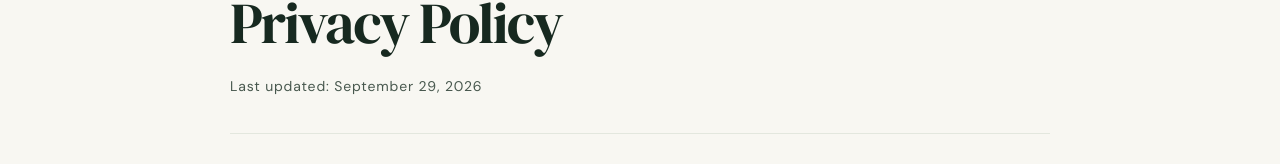
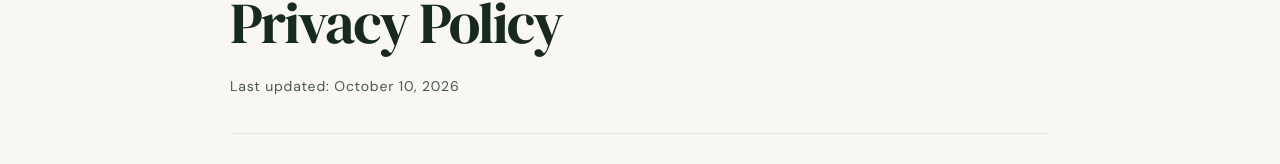
Before and after one commit to iurjoh/pilares, a React (Vite) app: page /privacy in a window 1280 px wide. Shown: the part 215-379 px from the top of the page. Built offline with nearby package versions, Linux system fonts and the light colour scheme.

Commit message:
Privacidade: atualiza data da politica para 10 de outubro de 2026

```diff
--- a/src/i18n/en.ts
+++ b/src/i18n/en.ts
@@ -17,7 +17,7 @@ export const EN: Record<string, string> = {
   "Baixe uma cópia antes de apagar. O arquivo pode conter notas de saúde, religião e finanças; guarde-o em lugar privado. Em aparelho compartilhado, outras pessoas podem acessar os dados salvos neste navegador. Não há backup automático.": "Download a copy before deleting. The file may contain health, religious and financial notes; keep it private. On a shared device, others may access data saved in this browser. There is no automatic backup.",
   "Baixar meus dados": "Download my data",
   "Apagar todos os meus dados": "Delete all my data",
-  "Última atualização: 29 de setembro de 2026": "Last updated: September 29, 2026",
+  "Última atualização: 10 de outubro de 2026": "Last updated: October 10, 2026",
   "Os registros que você digita ficam no seu navegador. A hospedagem e os serviços opcionais recebem dados técnicos de conexão; a biblioteca usa o Google diretamente no navegador.": "The entries you make stay in your browser. Hosting and optional services receive technical connection data; the library connects to Google directly from your browser.",
   "O app não envia o conteúdo desses registros a um servidor do Pilares e não faz backup deles. A hospedagem pode registrar dados técnicos de acesso. Limpar os dados do site ou trocar de aparelho sem exportar pode apagar o histórico. Em aparelhos compartilhados, outras pessoas que usem o mesmo perfil do navegador podem acessar os registros.": "The app does not send the content of those entries to a Pilares server and does not back them up. Hosting may log technical access data. Clearing site data or changing devices without exporting may erase your history. On shared devices, others using the same browser profile may access the entries.",
   "No Google Drive, o escopo pedido é drive.file: o app pode acessar apenas os arquivos que você escolher na Google Picker. Escolher uma pasta não libera o conteúdo dela, então você seleciona os PDFs. Esse escopo permite acesso aos arquivos autorizados; o app não oferece funções de escrita, mas o escopo em si não é somente leitura. O Pilares nunca vê a sua senha, nunca lista o restante do seu Drive e não copia os seus PDFs.": "For Google Drive, the requested scope is drive.file: the app can only access the files you choose in the Google Picker. Choosing a folder does not grant its contents, so you select the PDFs. This scope permits access to the authorized files; the app offers no write features, but the scope itself is not read-only. Pilares never sees your password, does not list the rest of your Drive and does not copy your PDFs.",
--- a/src/pages/Privacidade.tsx
+++ b/src/pages/Privacidade.tsx
@@ -10,7 +10,7 @@ export default function Privacidade() {
       <div className="legal-head">
         <div className="eyebrow">{t('PILARES · DOCUMENTO PÚBLICO')}</div>
         <h1>{t('Política de Privacidade')}</h1>
-        <p className="legal-updated">{t('Última atualização: 29 de setembro de 2026')}</p>
+        <p className="legal-updated">{t('Última atualização: 10 de outubro de 2026')}</p>
       </div>
 
       <section aria-labelledby="pp-resumo">
```
